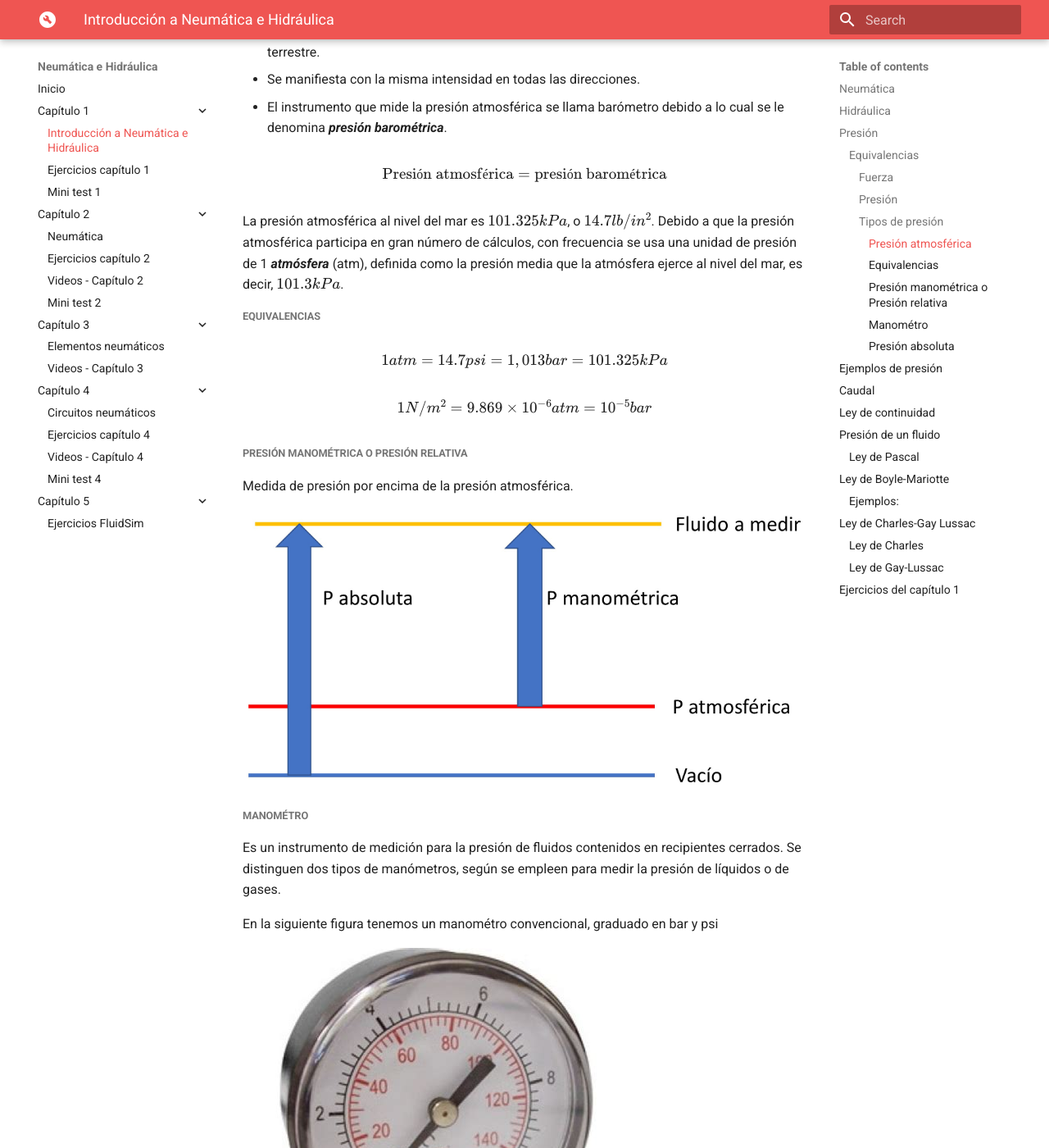
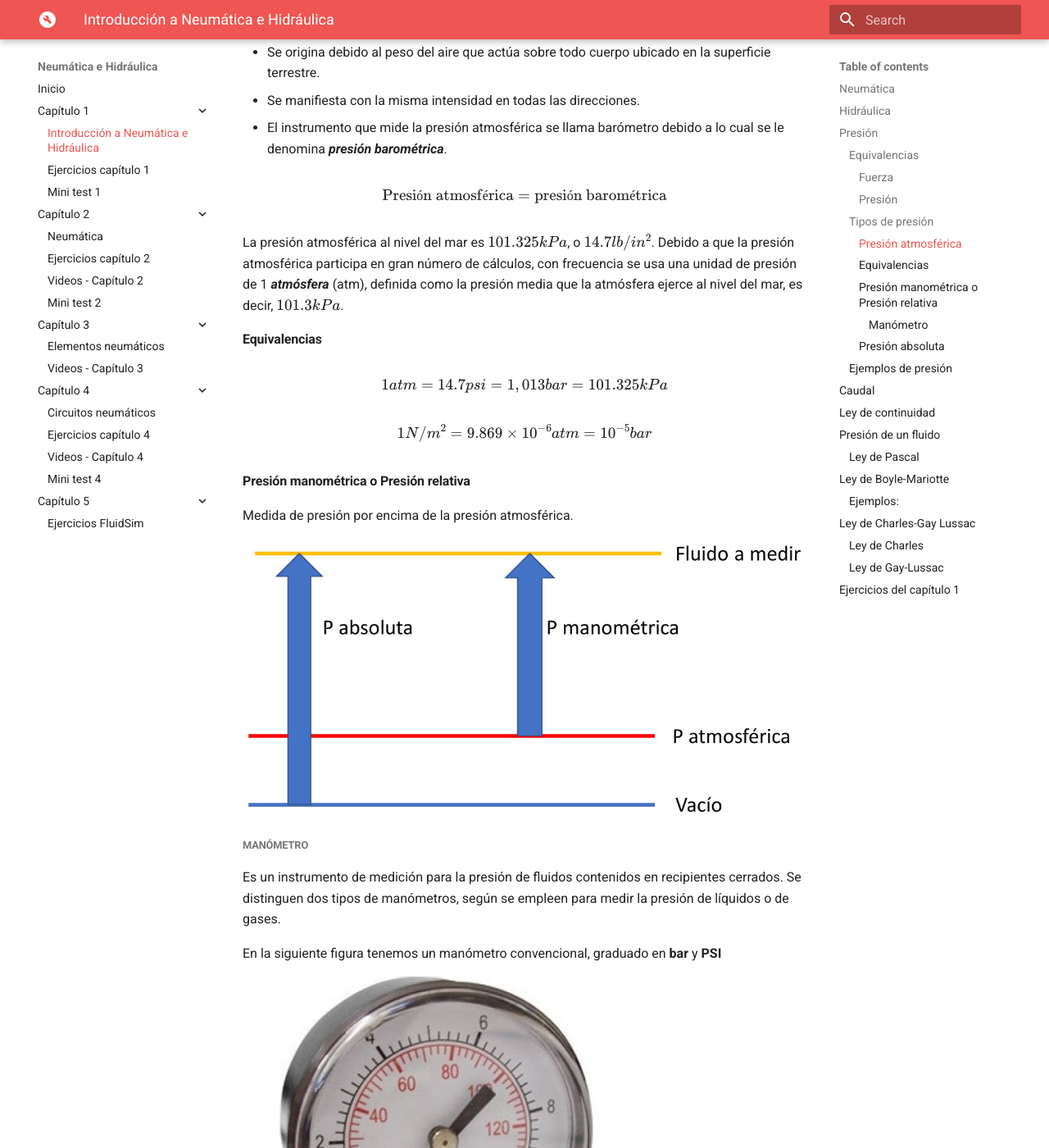
Before and after one commit to jalmx/pneumatic_book, an MkDocs documentation site: the page built from docs/capitulo1/index.md, in a window 1280 px wide and 1400 px high, scrolled down 4240 px. Shown: the whole window at 82% size. Built offline with MkDocs 1.6.1 and Material for MkDocs 9.7.7, drawn with Linux system fonts in a browser that asks for light colours; some of the changed text lies outside the part shown.

Commit message:
fix: problems

```diff
--- a/docs/capitulo1/index.md
+++ b/docs/capitulo1/index.md
@@ -86,9 +86,9 @@ $$1kPa = 1,000 N/m^2$$
 
 $$1bar = 1MPa=0,9869 atm=1,01972 kgf/cm^2$$
 
-#### Tipos de presión
+### Tipos de presión
 
-##### Presión atmosférica
+#### Presión atmosférica
 
 - Peso de la atmósfera sobre la superficie de la tierra.
 - Se origina debido al peso del aire que actúa sobre todo cuerpo ubicado en la superficie terrestre.
@@ -97,42 +97,42 @@ $$1bar = 1MPa=0,9869 atm=1,01972 kgf/cm^2$$
 
 $$\text{Presión atmosférica} = \text{presión barométrica}$$
 
-La presión atmosférica al nivel del mar es $101.325 kPa$, o $14.7 lb/in^2$. Debido a que la presión atmosférica participa en gran número de cálculos, con frecuencia se usa una unidad de pre­sión de 1 **_atmósfera_** (atm), definida como la presión media que la atmósfera ejerce al nivel del mar, es decir, $101.3 kPa$.
+La presión atmosférica al nivel del mar es $101.325 kPa$, o $14.7 lb/in^2$. Debido a que la presión atmosférica participa en gran número de cálculos, con frecuencia se usa una unidad de pre­sión de 1 **_atmósfera_** (atm), definida como la presión media que la atmósfera ejerce al nivel del mar, es decir, $101.3 kPa$.
 
-##### **Equivalencias**
+#### Equivalencias
 
 $$1 atm = 14.7 psi =1,013 bar = 101.325kPa$$
 
 $$ 1N/m^2 = 9.869 \times 10^{-6} atm = 10^{-5} bar$$
 
-##### Presión manométrica o Presión relativa
+#### Presión manométrica o Presión relativa
 
 Medida de presión por encima de la presión atmosférica.
 
 ![presion manometrica](presion_mano.jpg)
 
-##### **Manométro**
+##### Manómetro
 
 Es un instrumento de medición para la presión de fluidos contenidos en recipientes cerrados. Se distinguen dos tipos de manómetros, según se empleen para medir la presión de líquidos o de gases.
 
-En la siguiente figura tenemos un manométro convencional, graduado en bar y psi
+En la siguiente figura tenemos un manómetro convencional, graduado en **bar** y **PSI**
 
-![manometro](manometro.jpeg 'manométro')
+![manómetro](manometro.jpeg 'manómetro')
 
-##### Presión absoluta
+#### Presión absoluta
 
 Toma como base el 0 absoluto. Se utiliza para realizar cálculos teóricos.
 
 $$\text{Presión absoluta} = \text{presión manométrica} + \text{presión atmosférica}$$
 
-## Ejemplos de presión
+### Ejemplos de presión
 
 1. Un tubo contiene agua bajo una presión manométrica de 400 kPa. Si se cubre un orificio de 4 mm de diámetro en el tubo, con un trozo de cinta adhesiva, ¿Qué fuerza tendrá que ser capaz de resistir la cinta?
 
 **Datos:**
 
 - $Presión=400kPa$
-- $Diametro=4mm \rightarrow radio = 2mm$
+- $Diámetro=4mm \rightarrow radio = 2mm$
 
 Tenemos las medidas en milímetros, entonces debemos convertirlo a metros para poder obtener el área.
 
```
Also changed, not shown: other parts of docs/capitulo1/index.md (+8 -2 lines), docs/capitulo5/index.md (+20 -0 lines), docs/capitulo5/conexion_sensor.png (added), docs/capitulo5/sensor_1.gif (added), docs/capitulo5/sensor_1.png (added), docs/capitulo5/sensor_inductivo_reed.png (added), 2 other files.
